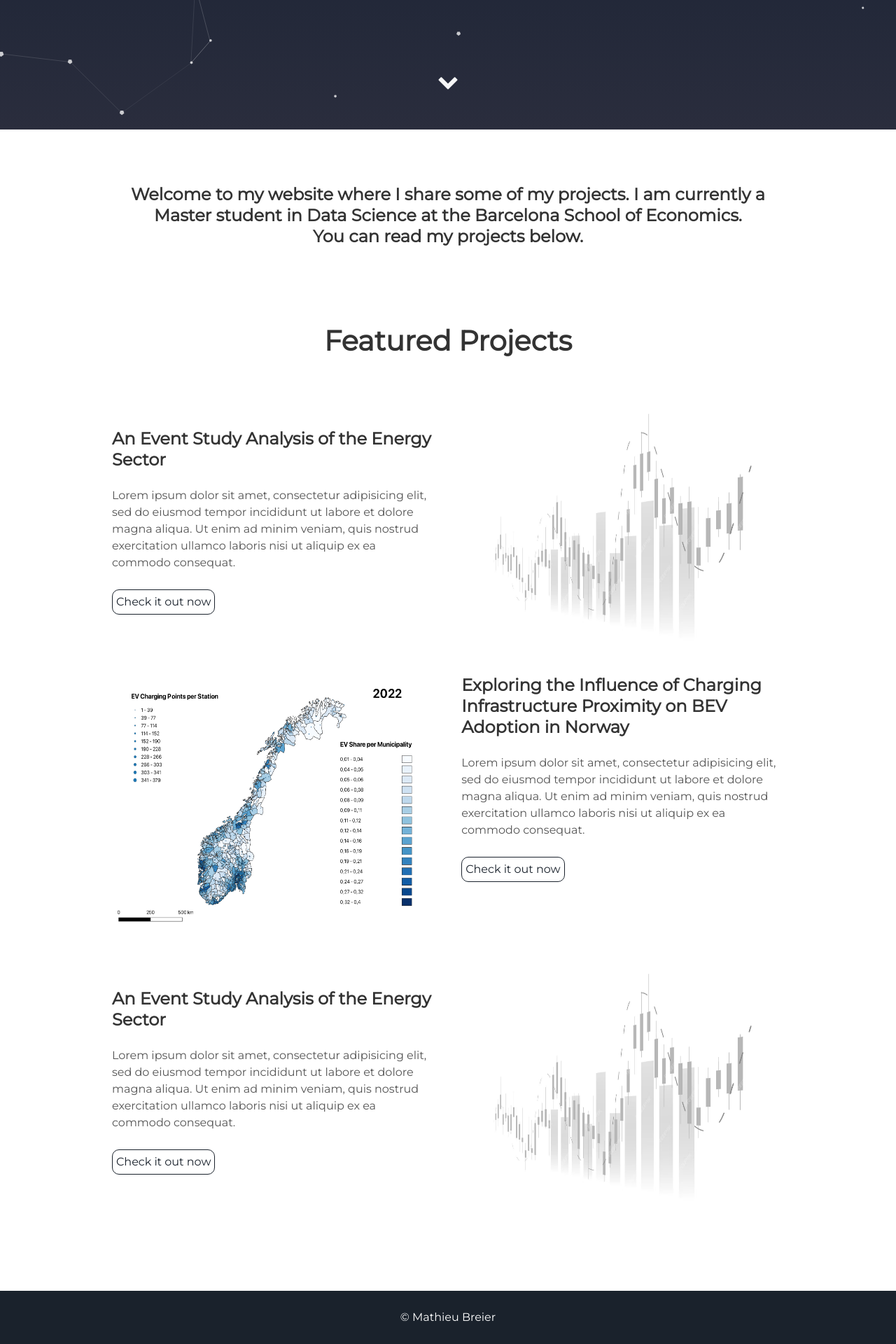
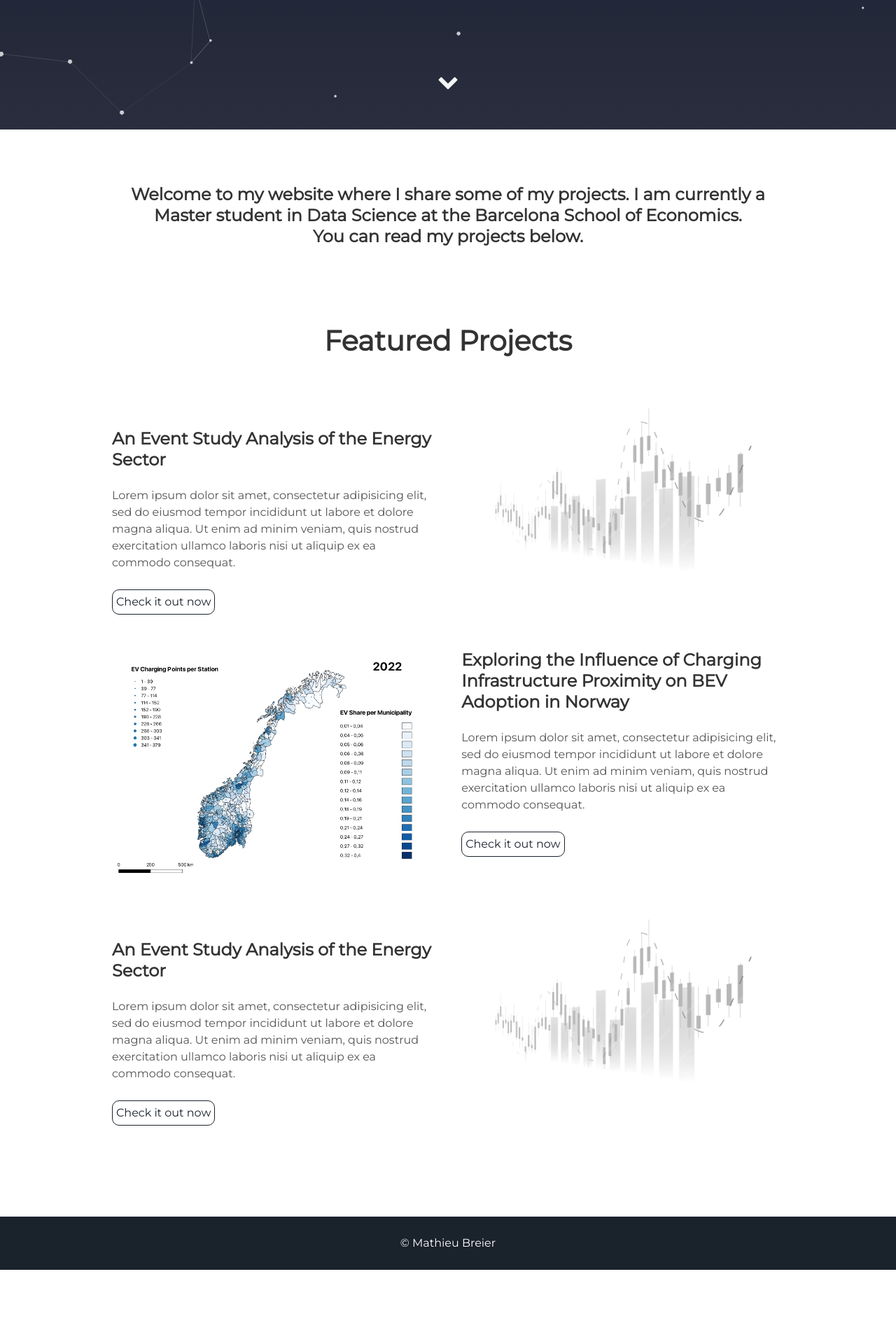
Before and after one commit to mtbrr26/MathieuBreier.github.io, a Jekyll site: the page built from README.md, in a window 1280 px wide. Shown: the part 715-2635 px from the top of the page at 70% size. Built offline with Jekyll 4.4.1, drawn with Linux system fonts in a browser that asks for light colours; our own code applies the rules of GitHub Pages for plain Markdown files; after the commit the page ends 2529 px from its top, so only the background shows below that.

Commit message:
Update projects.html

```diff
--- a/_includes/projects.html
+++ b/_includes/projects.html
@@ -4,34 +4,34 @@
 
 <div class="user-projects">
   <div class="images-right">
-    <img src="../../assets/img/finance_white.avif" alt="Lights" style="width: 100vw; height: 40vh">
+    <img alt="Event_Study" src="{{ "/assets/img/finance_white.avif" | prepend: site.baseurl }}" />
   </div>
   <div class="contents">
     <h3>An Event Study Analysis of the Energy Sector</h3>
     <p> Lorem ipsum dolor sit amet, consectetur adipisicing elit, sed do eiusmod tempor incididunt ut labore et dolore magna aliqua. Ut enim ad minim veniam, quis nostrud exercitation ullamco laboris nisi ut aliquip ex ea commodo consequat. </p>
-    <a class="project-link" href="../economics/event_study/index.html">Check it out now</a>
+    <a class="project-link" href="{{ site.baseurl }}/economics/event_study/">Check it out now</a>
   </div>
 </div>
 
 <div class="user-projects">
   <div class="images-left">
-    <img src="/assets/img/Map Norway 2022.png" alt="Lights" style="width: 100vw; height: 40vh">
+    <img alt="Spatial_Analysis_Norway" src="{{ "/assets/img/Map Norway 2022.png" | prepend: site.baseurl }}" />
   </div>
   <div class="contents-right">
     <h3>Exploring the Influence of Charging Infrastructure Proximity on BEV Adoption in Norway
       </h3>
     <p>Lorem ipsum dolor sit amet, consectetur adipisicing elit, sed do eiusmod tempor incididunt ut labore et dolore magna aliqua. Ut enim ad minim veniam, quis nostrud exercitation ullamco laboris nisi ut aliquip ex ea commodo consequat.</p>
-    <a class="project-link" href="../economics/spatial_analysis_norway/index.html">Check it out now</a>
+    <a class="project-link" href="{{ site.baseurl }}/economics/economics/spatial_analysis_norway/index.html">Check it out now</a>
   </div>
 </div>
 
 <div class="user-projects">
   <div class="images-right">
-    <img src="../../assets/img/finance_white.avif" alt="Lights" style="width: 100vw; height: 40vh">
+    <img alt="Event_Study" src="{{ "/assets/img/finance_white.avif" | prepend: site.baseurl }}" />
   </div>
   <div class="contents">
     <h3>An Event Study Analysis of the Energy Sector</h3>
     <p> Lorem ipsum dolor sit amet, consectetur adipisicing elit, sed do eiusmod tempor incididunt ut labore et dolore magna aliqua. Ut enim ad minim veniam, quis nostrud exercitation ullamco laboris nisi ut aliquip ex ea commodo consequat. </p>
-    <a class="project-link" href="../economics/event_study/index.html">Check it out now</a>
+    <a class="project-link" href="{{ site.baseurl }}/economics/economics/spatial_analysis_norway/index.html">Check it out now</a>
   </div>
 </div>
```
